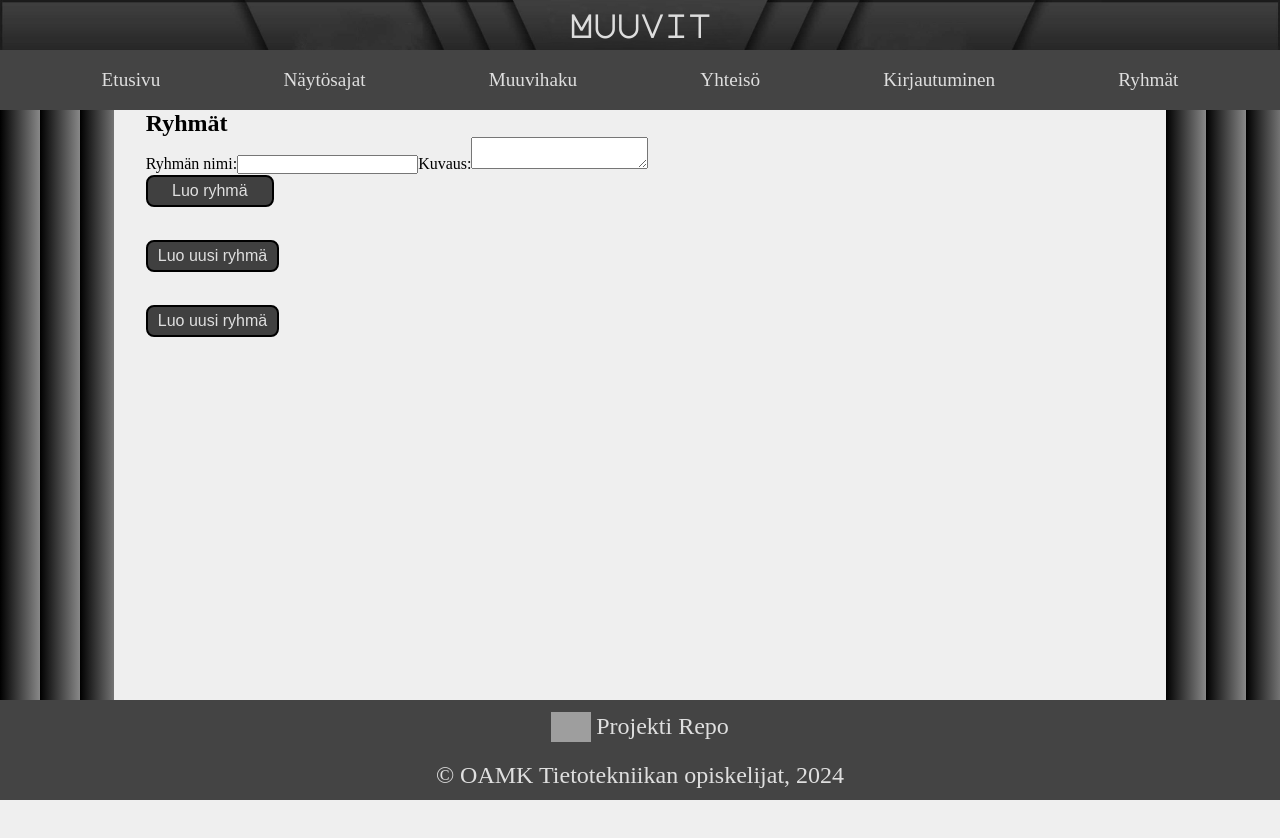
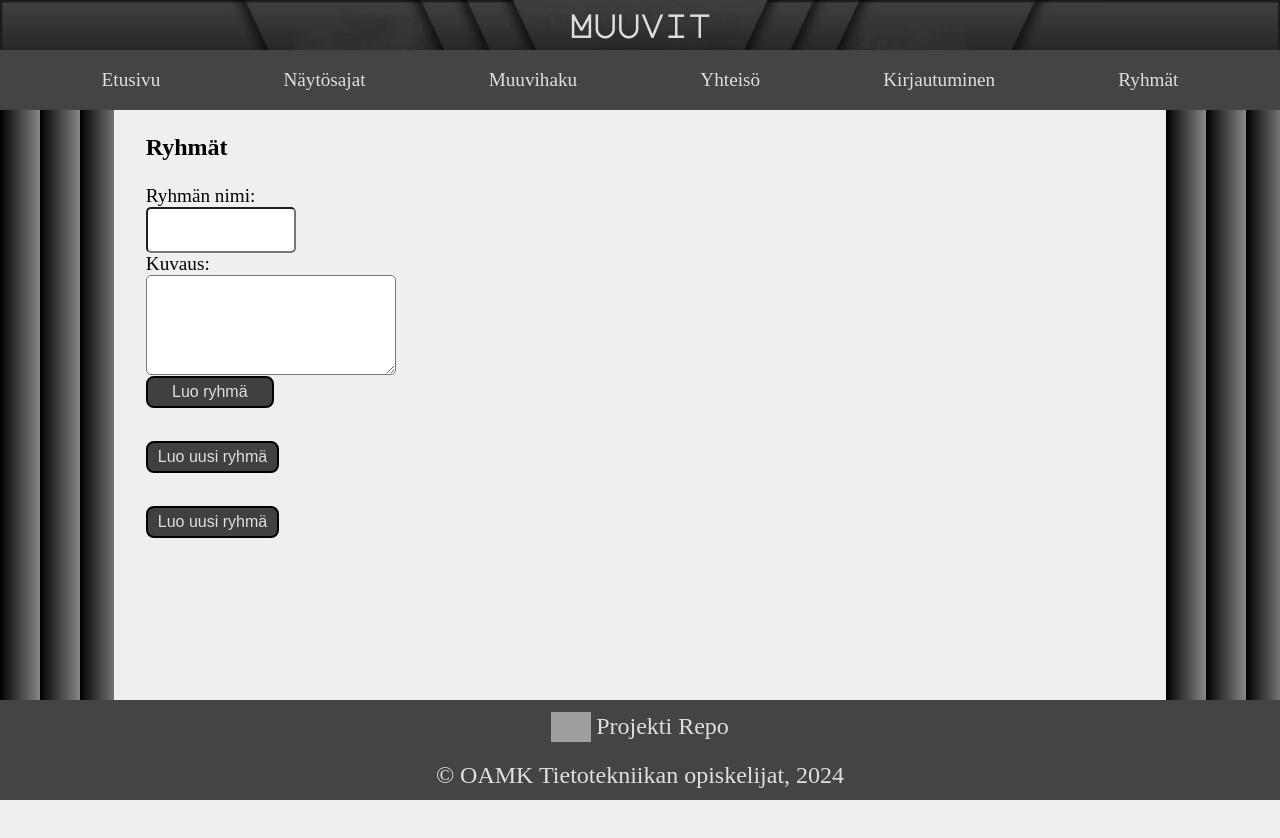
Before and after one commit to TVT23KM-1/Muuvit, a React (Vite) app in the folder front/: page /groups in a window 1280 px wide. Shown: the top 838 px of the page. Built offline with nearby package versions, Linux system fonts and the light colour scheme; grey boxes are pictures that could not be loaded.

Commit message:
ryhmään lisäys ltoiminee.

```diff
--- a/front/src/pages/GroupsPage.jsx
+++ b/front/src/pages/GroupsPage.jsx
@@ -43,21 +43,23 @@ const GroupsPage = () => {
 
 
     return (
-        <div>
+        <>
             <h2>Ryhmät</h2>
 
             {/* Uusien ryhmien rekisteröinti */}
-            <div id="group-form">
-                <label htmlFor="group-name">Ryhmän nimi:</label>
+            <div className={styles.groupForm}>
+                <label className={styles.groupNameLabel} htmlFor="group-name">Ryhmän nimi:</label>
                 <input
+                    className={styles.groupNameInput}
                     onChange={(ev) => setGroupName(ev.target.value)}
                     value={groupName}
                     type="text"
                     id="group-name"
                     name="group-name"
                     required/>
-                <label htmlFor="group-description">Kuvaus:</label>
+                <label className={styles.groupDescriptionLabel} htmlFor="group-description">Kuvaus:</label>
                 <textarea
+                    className={styles.groupDescriptionInput}
                     onChange={(ev) => setGroupDescription(ev.target.value)}
                     value={groupDescription}
                     id="group-description"
@@ -66,22 +68,13 @@ const GroupsPage = () => {
                 <button type="button" onClick={createGroup}>Luo ryhmä</button>
             </div>
 
-            {/*<div className={styles.}>*/}
-            {/*    <PaginatorNavigateMenu currentPage={page} totalPages={10} onPageChange={setPage}/>*/}
-            {/*    /!*{searchData}*!/*/}
-            {/*    <PaginatorNavigateMenu currentPage={page} totalPages={10} onPageChange={setPage}/>*/}
-            {/*</div>*/}
-
             <div id="buttons">
                 <button className="button" onClick={getAllGroups}>Luo uusi ryhmä</button>
             </div>
             <div id="buttons">
                 <button className="button" onClick={getOwnGroups}>Luo uusi ryhmä</button>
             </div>
-            {/*<div id="group-status">*/}
-            {/*    <p>{groupStatus.msg}</p>*/}
-            {/*</div>*/}
-        </div>
+        </>
     )
 }
 
--- a/front/src/pages/css/GroupPage.module.css
+++ b/front/src/pages/css/GroupPage.module.css
@@ -21,3 +21,36 @@ div#buttons {
     margin-left: 0px;
     margin-right: 30px;
 }
+
+h2 {
+    margin-top: 1em;
+    margin-bottom: 1em;
+}
+
+.group-form {
+}
+.groupNameLabel {
+    margin: calc(var(--general-margin)) 0;
+    width: 150px;
+    font-size: larger;
+    margin-right: calc(var(--general-margin)/4);
+}
+.groupDescriptionLabel {
+    font-size: larger;
+    width: 150px;
+}
+.groupNameInput {
+    width: 150px;
+    padding: 10px;
+    font-size: larger;
+    display: block;
+    border-radius: 5px;
+}
+.groupDescriptionInput {
+    width: 250px;
+    height: 100px;
+    display: block;
+    font-size:larger;
+    padding: 10px;
+    border-radius: 5px;
+}
```
Also changed, not shown: 1 other file (tests, documents, lock files or other folders).
